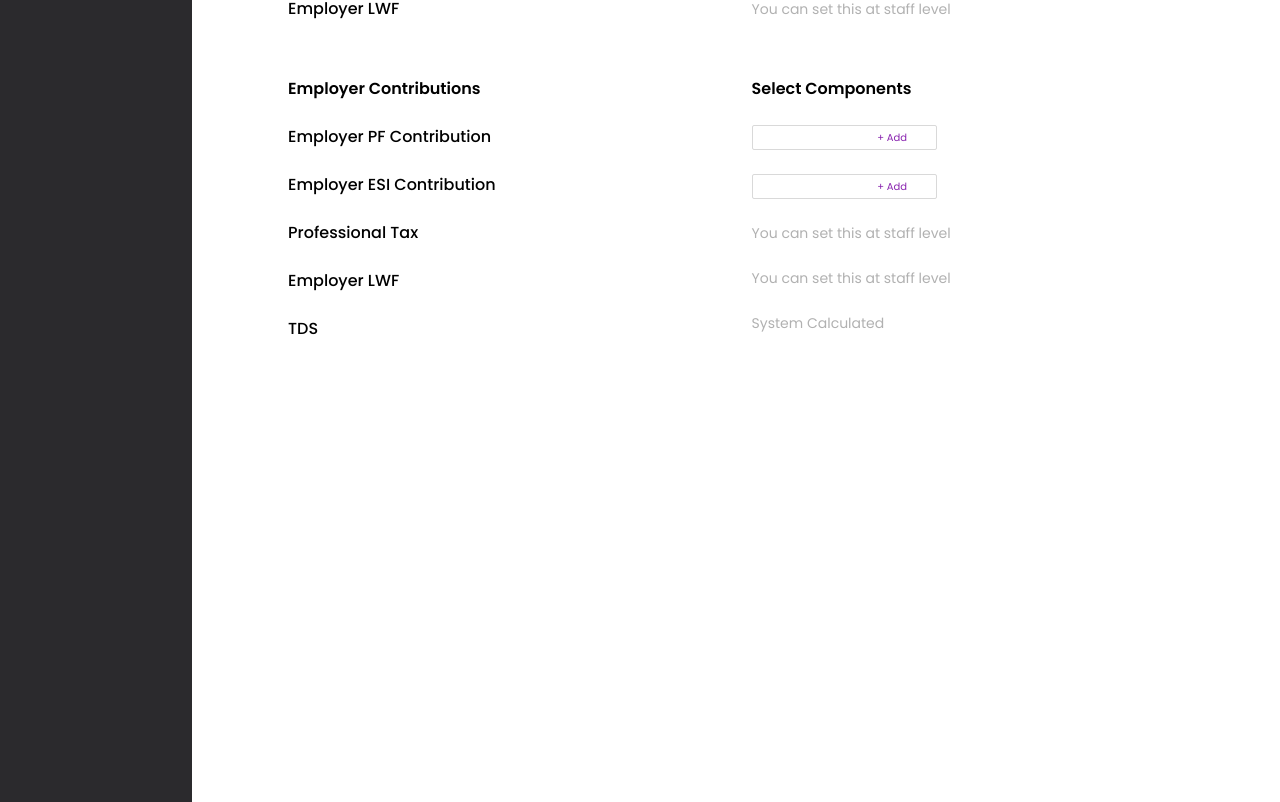
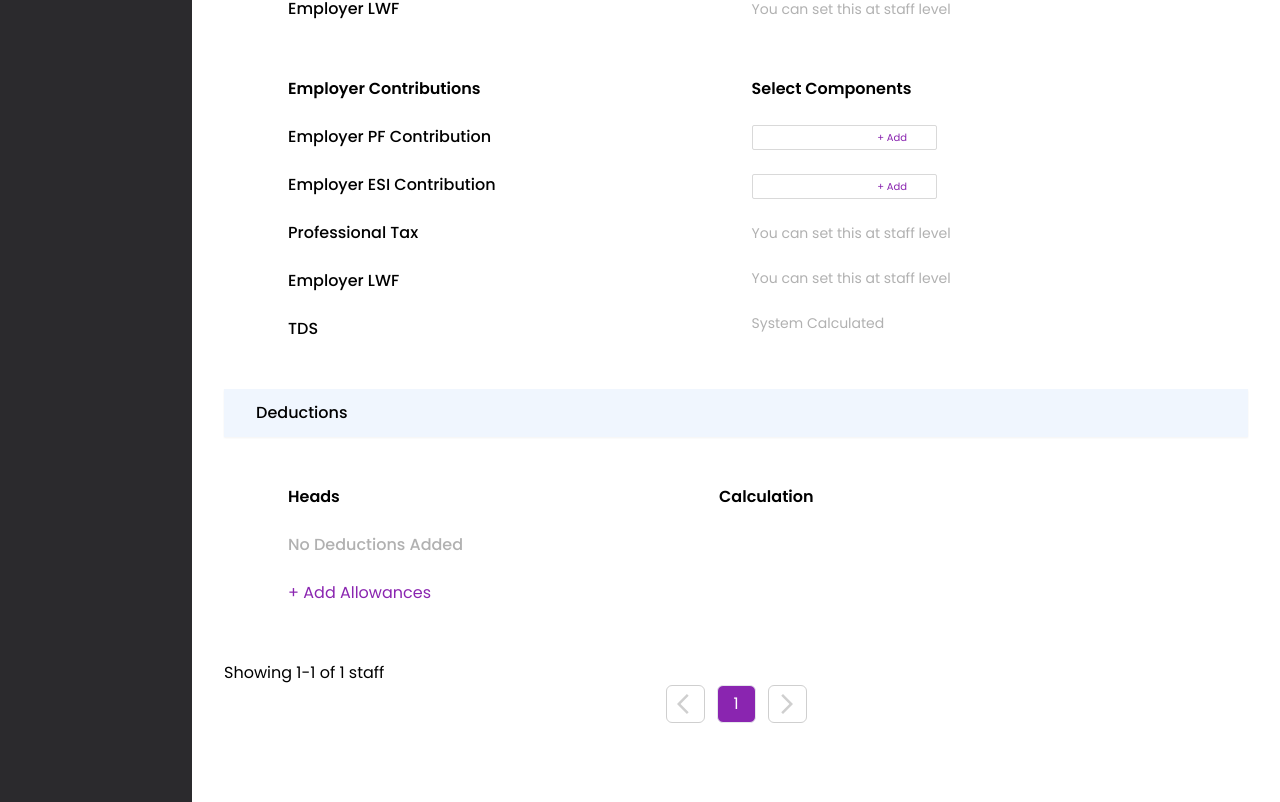
Before and after one commit to priya295/flowchanger.ai, a React (Create React App) app: page /mystaff/salary-details in a window 1280 px wide. Shown: the part 798-1600 px from the top of the page. Built offline with nearby package versions, Linux system fonts and the light colour scheme.

Commit message:
Complete Salary_details page

```diff
--- a/src/Admin/pages/StaffSection/Salary_Details.jsx
+++ b/src/Admin/pages/StaffSection/Salary_Details.jsx
@@ -1,16 +1,18 @@
 import React from "react";
 import ArrowBackIcon from "@mui/icons-material/ArrowBack";
+import ArrowForwardIosIcon from '@mui/icons-material/ArrowForwardIos';
+import ArrowBackIosIcon from '@mui/icons-material/ArrowBackIos';
 
 const Salary_Details = () => {
   return (
     <div className="salary-details layout w-[100%]">
-      <div className="flex items-center justify-between border-b border-[#DBDBDB] pb-6">
-        <h1 className="text-[30px] font-medium">
+      <div className="flex items-center justify-between border-b border-[#DBDBDB] pb-6 max-[1050px]:block">
+        <h1 className="text-[30px] font-medium max-[1050px]:text-[25px] max-[660px]:text-[20px]">
           <ArrowBackIcon />
           Salary Details Import Settings
         </h1>
 
-        <div className="btn space-x-6">
+        <div className="btn space-x-6 max-[1050px]:mt-7">
           <button className="h-[46px] w-[113px] text-[#8A25B0] border border-[#8A25B0] rounded-md">
             Cancel
           </button>
@@ -20,13 +22,15 @@ const Salary_Details = () => {
         </div>
       </div>
 
+
+      {/*--Earnings Part--*/}
       <div className="mt-8">
         <div className="bg-[#F0F6FE] h-[48px] shadow-sm">
           <h1 className="text-[16px] font-medium mt-3 pt-3 pl-8">Earnings</h1>
         </div>
 
         {/*--Left Part --*/}
-        <div className="flex mt-12 ml-16 gap-[16rem]">
+        <div className="flex mt-12 ml-16 gap-[19rem] max-[660px]:gap-[8rem]">
           <div>
             <ul className="space-y-6">
               <li className="text-[16px] font-semibold">Heads</li>
@@ -67,6 +71,8 @@ const Salary_Details = () => {
         </div>
       </div>
 
+
+      {/*--Compliances Part--*/}
       <div className=" mt-12">
         <div className="bg-[#F0F6FE] h-[48px] shadow-sm">
           <h1 className="text-[16px] font-medium mt-3 pt-3 pl-8">
@@ -75,7 +81,7 @@ const Salary_Details = () => {
         </div>
 
         {/*--Left Part --*/}
-        <div className="flex mt-12 ml-16 gap-[16rem]">
+        <div className="flex mt-12 ml-16 gap-[16rem] max-[660px]:gap-[5rem]">
           <div>
             <ul className="space-y-6">
               <li className="text-[16px] font-semibold">
@@ -92,7 +98,7 @@ const Salary_Details = () => {
           </div>
 
           {/*--Right Part --*/}
-          <div className="flex flex-col space-y-6">
+          <div className="flex flex-col space-y-6 ">
             <h1 className="text-[16px] font-semibold">Select Components</h1>
             <button
               name=""
@@ -118,7 +124,7 @@ const Salary_Details = () => {
           </div>
         </div>
 
-        <div className="flex mt-14 ml-16 gap-[16rem]">
+        <div className="flex mt-14 ml-16 gap-[16rem] max-[660px]:gap-[5rem]">
           <div>
             <ul className="space-y-6">
               <li className="text-[16px] font-semibold">
@@ -170,6 +176,37 @@ const Salary_Details = () => {
           </div>
         </div>
       </div>
+
+
+      {/*--Deductions Part--*/}
+      <div className="mt-12">
+        <div className="bg-[#F0F6FE] h-[48px] shadow-sm">
+          <h1 className="text-[16px] font-medium mt-3 pt-3 pl-8">Deductions</h1>
+        </div>
+        <div className="flex mt-12 ml-16 gap-[16rem] max-[660px]:gap-[7rem]">
+          <div>
+            <ul className="space-y-6">
+              <li className="text-[16px] font-semibold">Heads</li>
+              <li className="text-[16px] font-medium text-[#B1B1B1]">
+                No Deductions Added
+              </li>
+              <button className="text-[#8A25B0]">+ Add Allowances</button>
+            </ul>
+          </div>
+
+          <h1 className="text-[16px] font-semibold">Calculation</h1>
+        </div>
+      </div>
+
+      {/*--Scroll Pages--*/}
+      <div className="mt-14">
+        <h1>Showing 1-1 of 1 staff</h1>
+        <div className="flex justify-center items-center gap-3">
+          <button className="border border-[#CFCFCF] rounded-md h-[38px] w-[39px] text-[#CFCFCF] pl-2"><ArrowBackIosIcon/></button>
+          <button className="border border-[8A25B0] rounded-md h-[38px] w-[39px] bg-[#8A25B0] text-white">1</button>
+          <button className="border border-[#CFCFCF] rounded-md h-[38px] w-[39px] text-[#CFCFCF]"><ArrowForwardIosIcon/></button>
+        </div>
+      </div>
     </div>
   );
 };
```
